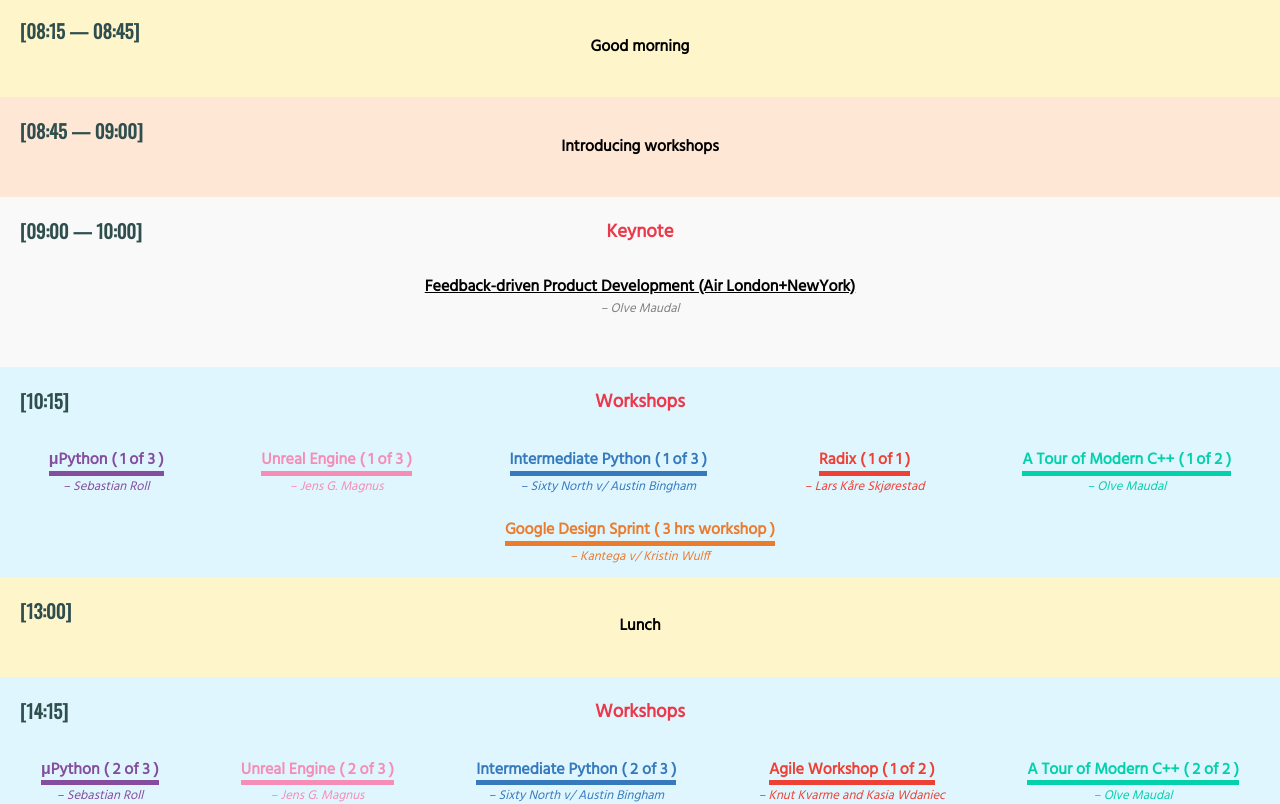
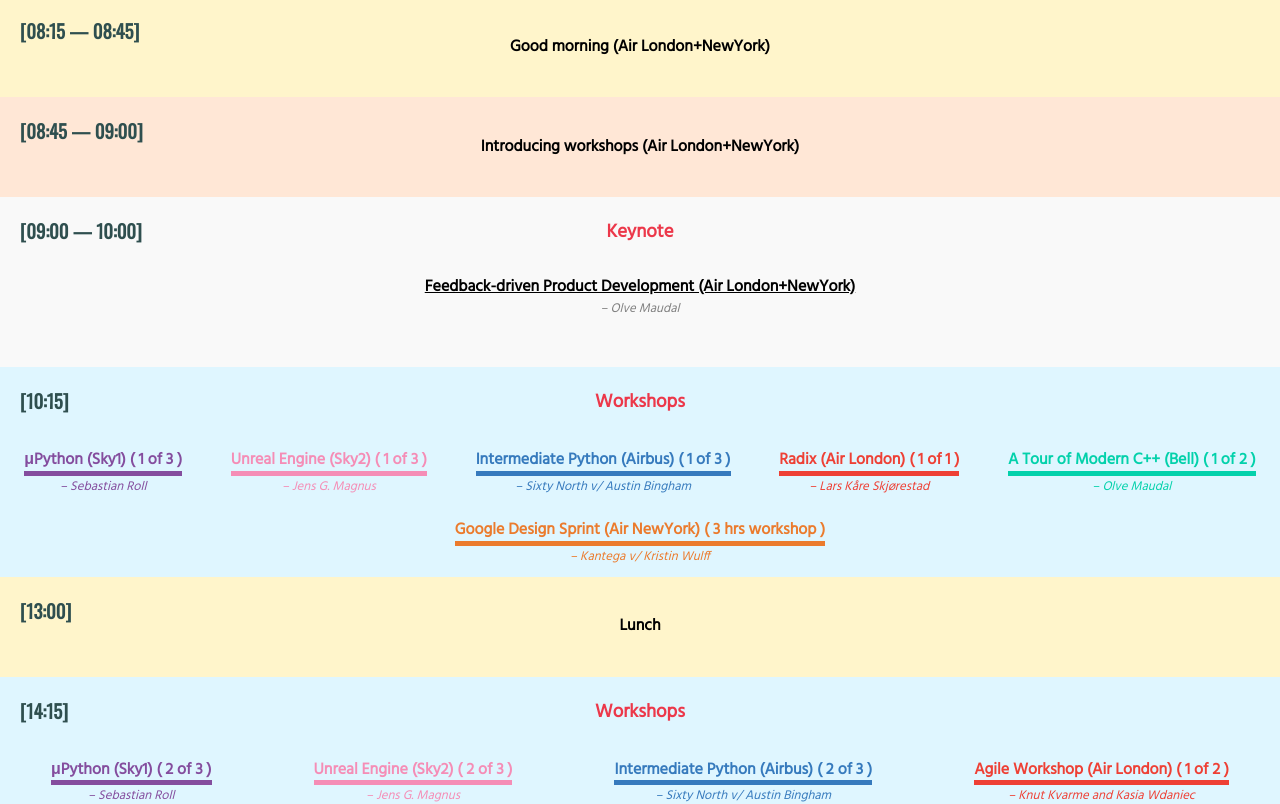
Before and after one commit to equinor/edc2018.github.io, a React (Create React App) app: page / in a window 1280 px wide. Shown: the part 1740-2544 px from the top of the page. Built offline with nearby package versions, Linux system fonts and the light colour scheme.

Commit message:
adding rooms for day2 and 3

```diff
--- a/src/data.js
+++ b/src/data.js
@@ -410,8 +410,8 @@
   },
   {
     id: IDS.MICRO_PYTHON,
-    title: 'MicroPython',
-    shortTitle: 'μPython',
+    title: 'MicroPython (Sky1)',
+    shortTitle: 'μPython (Sky1)',
     speaker: SPEAKERS.SEBASTIAN_ROLL,
     color: '#844D9E',
     description: (
@@ -442,8 +442,8 @@
   },
   {
     id: IDS.UNREAL_ENGINE,
-    title: 'Unreal Engine',
-    subtitle: 'Let’s make games with Unreal Engine!',
+    title: 'Unreal Engine (Sky2)',
+    subtitle: 'Let’s make games with Unreal Engine!(Sky2)',
     speaker: SPEAKERS.JENS_G_MAGNUS,
     color: '#f58db6',
     description: (
@@ -474,7 +474,7 @@
   },
   {
     id: IDS.INTERMEDIATE_PYTHON,
-    title: 'Intermediate Python',
+    title: 'Intermediate Python (Airbus)',
     speaker: SPEAKERS.AUSTIN_BINGHAM,
     company: 'Sixty North v/ Austin Bingham',
     color: '#367ABD',
@@ -506,7 +506,7 @@
   },
   {
     id: IDS.C_PLUS_PLUS,
-    title: 'A Tour of Modern C++',
+    title: 'A Tour of Modern C++ (Bell)',
     speaker: SPEAKERS.OLVE_MAUDAL,
     color: '#03D1AB',
     description: (
@@ -532,7 +532,7 @@
   },
   {
     id: IDS.DESIGN_SPRINT,
-    title: 'Google Design Sprint',
+    title: 'Google Design Sprint (Air NewYork)',
     speaker: SPEAKERS.KRISTIN_WULFF,
     company: 'Kantega v/ Kristin Wulff',
     color: '#EB7B2D',
@@ -559,8 +559,8 @@
   },
   {
     id: IDS.RADIX,
-    title: 'Getting a feel for Radix',
-    shortTitle: 'Radix',
+    title: 'Getting a feel for Radix (Air London)',
+    shortTitle: 'Radix (Air London)',
     speaker: SPEAKERS.LARS_KARE_SKJORESTED,
     color: '#EE4035',
     description: (
@@ -581,8 +581,8 @@
   },
   {
     id: IDS.AGILE,
-    title: 'Agile Workshop',
-    shortTitle: 'Agile Workshop',
+    title: 'Agile Workshop (Air London)',
+    shortTitle: 'Agile Workshop (Air London)',
     speaker: SPEAKERS.KNUT_KVARME_AND_KASIA_WDANIEC,
     color: '#EE4035',
     description: (
@@ -710,12 +710,12 @@
     timeSlots: [
       {
         time: TIME_SLOTS['08:15-08:45'],
-        events: [{ title: 'Good morning' }],
+        events: [{ title: 'Good morning (Air London+NewYork)' }],
         background: COLORS.LIGHT_YELLOW,
       },
       {
         time: TIME_SLOTS['08:45-09:00'],
-        events: [{ title: 'Introducing workshops' }],
+        events: [{ title: 'Introducing workshops (Air London+NewYork)' }],
         background: COLORS.SPRUCE_WOOD,
       },
       {
@@ -797,7 +797,7 @@
         time: TIME_SLOTS['12:15'],
         events: [
           {
-            title: 'DCOE and CIT QA',
+            title: 'DCOE and CIT QA (Air London+NewYork)',
             speaker: 'Moderated by Kristian Flikka',
           },
         ],
@@ -809,7 +809,7 @@
       },
       {
         time: TIME_SLOTS['14:15'],
-        events: [{ title: 'Summary', color: '#ec384a' }],
+        events: [{ title: 'Summary (Air London+NewYork)', color: '#ec384a' }],
       },
       {
         time: TIME_SLOTS['15:00'],
```
